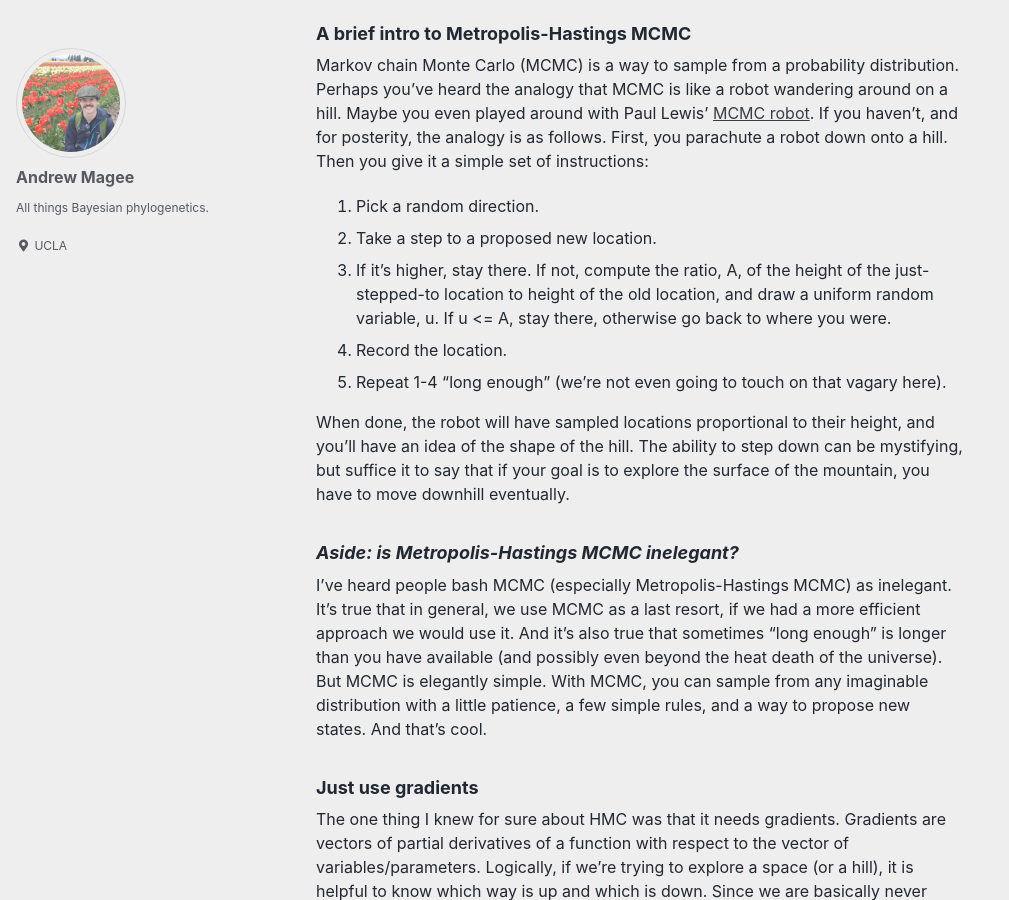
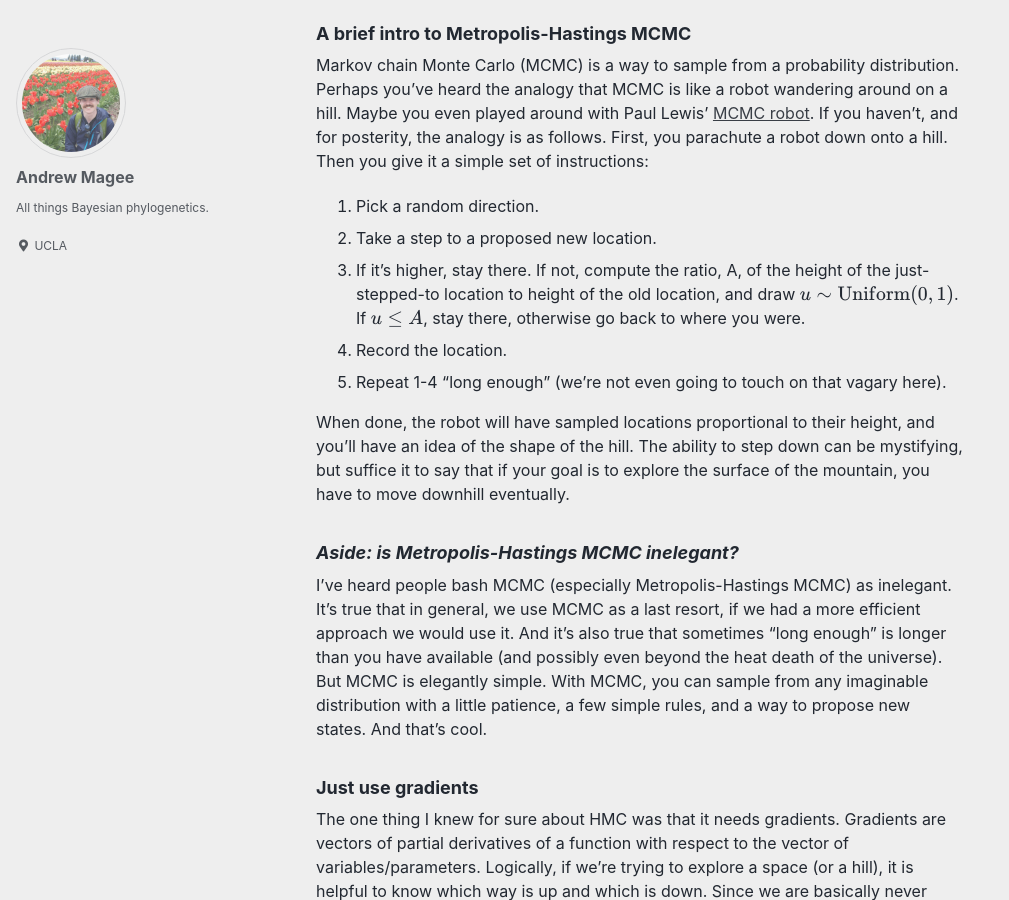
Before and after one commit to afmagee/afmagee.github.io, a Jekyll site: the page built from _posts/2022-03-05-HMC.md, in a window 1280 px wide and 900 px high, scrolled down 481 px. Shown: the whole window, without its empty margins (0-1009 px from the left). Built offline with Jekyll 4.4.1, drawn with Linux system fonts in a browser that asks for light colours; cached includes are drawn as plain includes; formulas are drawn with MathJax 3; some of the changed lines change nothing that is shown.

Commit message:
Now with Real Math

```diff
--- a/_layouts/single.html
+++ b/_layouts/single.html
@@ -87,3 +87,14 @@ layout: default
     </div>
   {% endif %}
 </div>
+
+<!-- https://kristianeschenburg.github.io/2018/08/rendering-latex -->
+<script type="text/x-mathjax-config">
+    MathJax.Hub.Config({
+      tex2jax: {
+        skipTags: ['script', 'noscript', 'style', 'textarea', 'pre'],
+        inlineMath: [['$','$']]
+      }
+    });
+  </script>
+<script src="https://cdn.mathjax.org/mathjax/latest/MathJax.js?config=TeX-AMS-MML_HTMLorMML" type="text/javascript"></script>
--- a/_posts/2022-03-05-HMC.md
+++ b/_posts/2022-03-05-HMC.md
@@ -13,7 +13,7 @@ These are descriptions you may have heard for Hamiltonian Monte Carlo (HMC).
 Perhaps they left you feeling like you understand what's going on (I certainly did, at least for the first two).
 But then I started working with HMC.
 And I found myself somewhere in the middle of the ocean in a rowboat with one paddle and a half-torn map.
-(Dan Simpson has a [much more colorful](https://dansblog.netlify.app/posts/2021-10-11-n-sane-in-the-membrane/) lake-based metaphor for being confused in statistics, which is no less apt.)
+(Dan Simpson has a [much more colorful](https://dansblog.netlify.app/posts/2021-10-11-n-sane-in-the-membrane/n-sane-in-the-membrane.html) lake-based metaphor for being confused in statistics, which is no less apt.)
 What follows are some of the lessons I (think I) have learned about HMC, in the hopes that they might help others&mdash;or at the very least future me&mdash;understand.
 It is not a particularly rigorous introduction, for that you might prefer [Michael Betancourt's piece.](https://arxiv.org/abs/1701.02434)
 
@@ -26,7 +26,7 @@ First, you parachute a robot down onto a hill.
 Then you give it a simple set of instructions:
   1. Pick a random direction.
   2. Take a step to a proposed new location.
-  3. If it's higher, stay there. If not, compute the ratio, A, of the height of the just-stepped-to location to height of the old location, and draw a uniform random variable, u. If u <= A, stay there, otherwise go back to where you were.
+  3. If it's higher, stay there. If not, compute the ratio, A, of the height of the just-stepped-to location to height of the old location, and draw $u \sim \text{Uniform}(0,1)$. If $u \leq A$, stay there, otherwise go back to where you were.
   4. Record the location.
   5. Repeat 1-4 "long enough" (we're not even going to touch on that vagary here).
 
```
